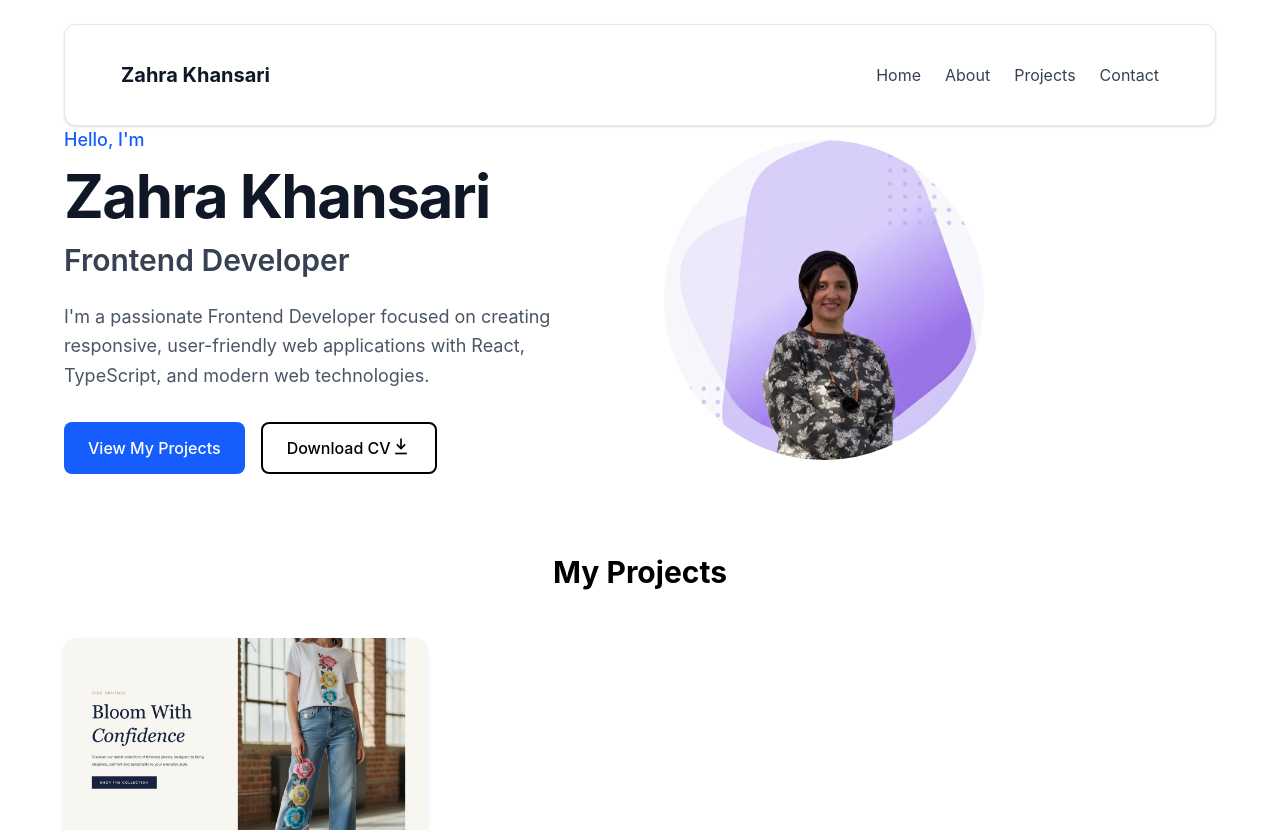
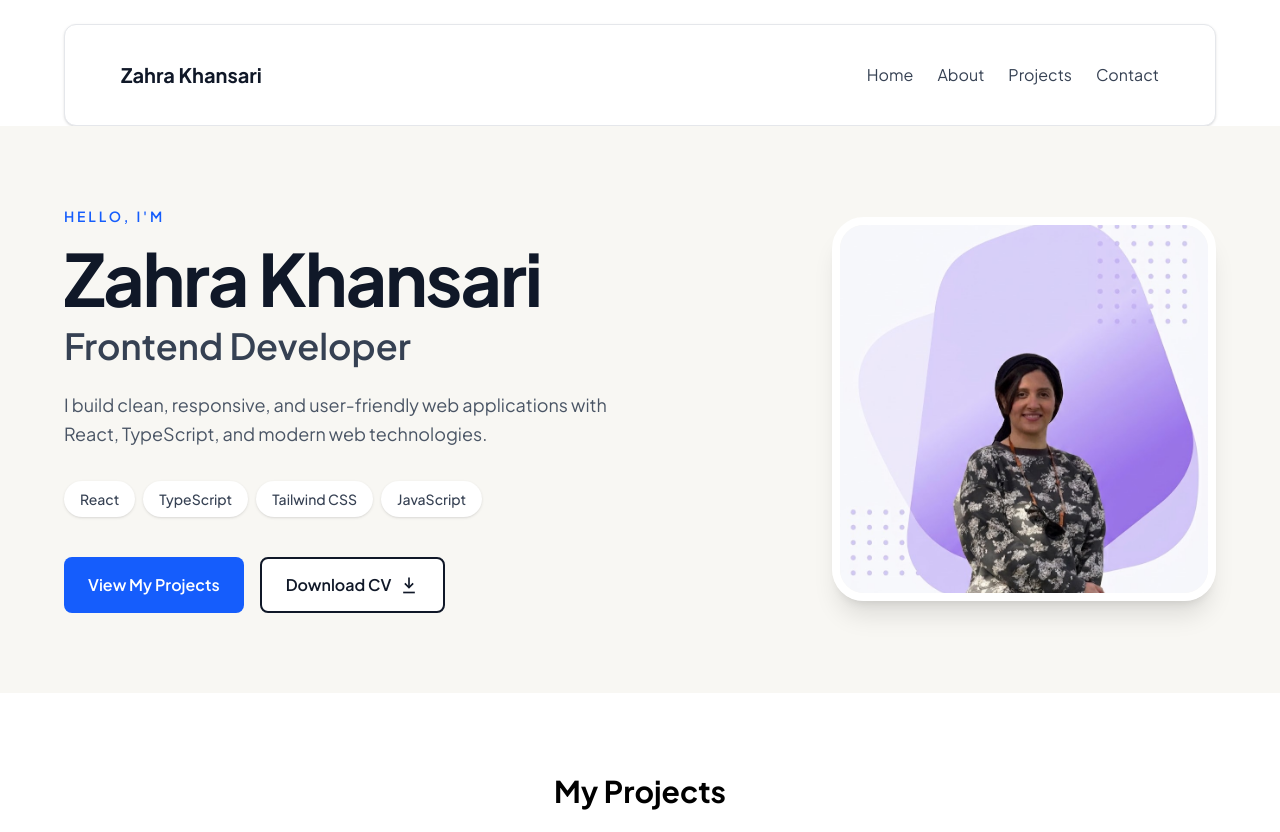
Before and after one commit to zarakhansari/zara_portfo, a React (Vite) app: page / in a window 1280 px wide. Shown: the top 832 px of the page. Built offline with nearby package versions, Linux system fonts and the light colour scheme.

Commit message:
feat: redesign hero section with updated styling, tech stack chips, and custom typography

```diff
--- a/src/components/Hero.tsx
+++ b/src/components/Hero.tsx
@@ -1,7 +1,7 @@
 
 // import { useNavigate } from "react-router-dom";
 
-
+import { Link } from "react-router-dom";
 
 
 
@@ -11,34 +11,57 @@
 function Hero() {
 
     return (
-        <section className='flex min-h-[30vh] items-center px-6' >
-            <div className='max-w-6xl mx-auto grid md:grid-cols-2 gap-12 items-center ' >
+        <section className='bg-[#F8F7F3] px-6 py-20 md:py-28">' >
+            <div className='mx-auto grid max-w-6xl items-center gap-16 md:grid-cols-2' >
 
                 <div>
-                    <p className="mb-3 text-lg font-medium text-blue-600">
+                    <p className="mb-4 text-sm font-semibold uppercase tracking-[0.2em] text-blue-600">
                         Hello, I'm
                     </p>
 
-                    <h1 className="mb-4 text-5xl font-bold tracking-tight text-gray-900 md:text-6xl">
+                    <h1 className="mb-3 text-5xl font-bold tracking-[-0.03em] text-gray-900 md:text-6xl lg:text-7xl">
                         Zahra Khansari
                     </h1>
 
-                    <h2 className="mb-6 text-2xl font-semibold text-gray-700 md:text-3xl">
+                    <h2 className="mb-6 text-3xl font-semibold text-gray-700 md:text-4xl">
                         Frontend Developer
                     </h2>
 
                     <p className="mb-8 max-w-xl text-lg leading-relaxed text-gray-600">
-                        I'm a passionate Frontend Developer focused on creating
-                        responsive, user-friendly web applications with React,
-                        TypeScript, and modern web technologies.
+                        I build clean, responsive, and user-friendly web applications
+                        with React, TypeScript, and modern web technologies.
                     </p>
-                    <div className='flex gap-4'>
-                        <button
-                            className="rounded-lg bg-blue-600 px-6 py-3 font-medium text-white transition hover:bg-blue-700"
+                    <div className="mb-10 flex flex-wrap gap-2">
+                        <span className="rounded-full bg-white px-4 py-2 text-sm font-medium text-gray-700 shadow-sm">
+                            React
+                        </span>
+
+                        <span className="rounded-full bg-white px-4 py-2 text-sm font-medium text-gray-700 shadow-sm">
+                            TypeScript
+                        </span>
+
+                        <span className="rounded-full bg-white px-4 py-2 text-sm font-medium text-gray-700 shadow-sm">
+                            Tailwind CSS
+                        </span>
+
+                        <span className="rounded-full bg-white px-4 py-2 text-sm font-medium text-gray-700 shadow-sm">
+                            JavaScript
+                        </span>
+                    </div>
+
+                    <div className="flex flex-wrap gap-4">
+                        <button className="rounded-lg bg-blue-600 px-6 py-3.5 font-semibold text-white transition duration-300 hover:-translate-y-0.5 hover:bg-blue-700">
+                            <Link to="/projects"> View My Projects </Link>
+                        </button>
+
+                        <a
+                            href=""
+                            download="CV"
+                            className="flex items-center gap-2 rounded-lg border-2 border-gray-900 bg-white px-6 py-3.5 font-semibold text-gray-900 transition duration-300 hover:-translate-y-0.5 hover:bg-gray-900 hover:text-white"
                         >
-                            View My Projects
-                        </button>
-                        <a href="" download="CV" className="flex rounded-lg border-2 border-black-200 bg-white px-6 py-3 font-medium text-black-600 transition hover:text-black-900"  >Download CV<svg
+                            Download CV
+
+                            <svg
                                 xmlns="http://www.w3.org/2000/svg"
                                 viewBox="0 0 24 24"
                                 fill="none"
@@ -49,15 +72,30 @@ function Hero() {
                                 <path d="M12 3v12" />
                                 <path d="m7 10 5 5 5-5" />
                                 <path d="M5 21h14" />
-                        </svg></a>
-
+                            </svg>
+                        </a>
                     </div>
                 </div>
 
                 {/* profile picture */}
-                <img src="/images/zarakhansari.jpeg" alt="Zahra Khansari" className="h-80 w-80 rounded-full object-cover" />
+                <div className="relative flex justify-center md:justify-end">
 
+                    {/* Decorative shape */}
+                    <div className="absolute h-72 w-72 rounded-full bg-blue-100 md:h-96 md:w-96" />
+
+                    <div className="absolute -right-2 top-4 h-20 w-20 rounded-2xl bg-purple-200 md:right-4" />
+
+                    {/* Image */}
+                    <div className="relative h-72 w-72 overflow-hidden rounded-[2rem] border-8 border-white shadow-xl md:h-96 md:w-96">
+                        <img
+                            src="/images/zarakhansari.jpeg"
+                            alt="Zahra Khansari"
+                            className="h-full w-full object-cover"
+                        />
                     </div>
+                </div>
+            </div>
+
 
         </section>
     );
--- a/src/index.css
+++ b/src/index.css
@@ -1 +1,7 @@
+@import url('https://fonts.googleapis.com/css2?family=Plus+Jakarta+Sans:wght@400;500;600;700;800&display=swap');
 @import "tailwindcss";
+
+
+body {
+    font-family: 'Plus Jakarta Sans', sans-serif;
+}
```
Lines whose indentation alone changed are shown as unchanged.
